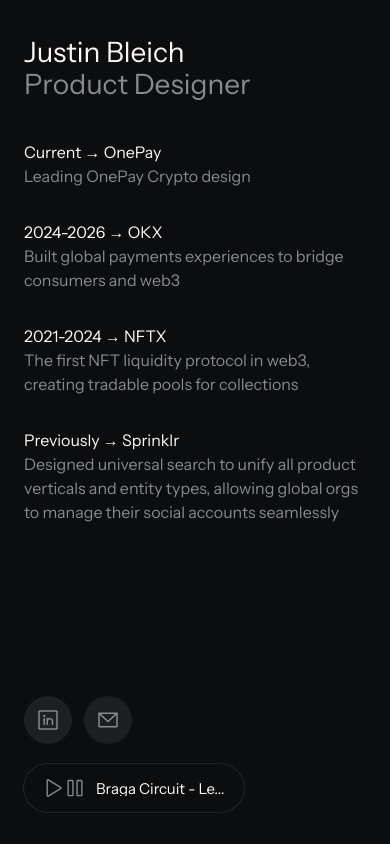
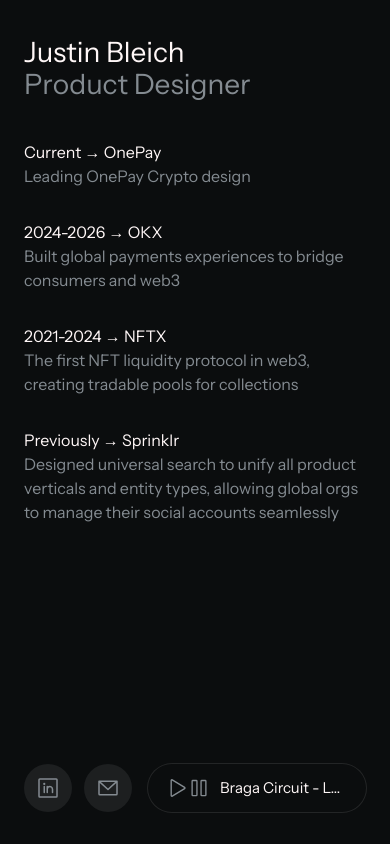
Before and after one commit to justinbleich/justinbleich-com, a React (Vite) app: page / in a window 390 px wide. Built offline with nearby package versions, Linux system fonts and the light colour scheme.

Commit message:
Fix mobile footer spacing

```diff
--- a/src/styles.css
+++ b/src/styles.css
@@ -26,7 +26,7 @@
 
 body {
   min-width: 320px;
-  min-height: 100vh;
+  min-height: 100svh;
   margin: 0;
   background: var(--background);
   color: var(--text);
@@ -203,7 +203,7 @@
   display: inline-flex;
   flex-shrink: 1;
   min-width: 0;
-  min-height: 48px;
+  height: 48px;
   align-items: center;
   gap: 10px;
   box-shadow: 0 0 0 1px color-mix(in srgb, var(--text) 10%, transparent);
@@ -211,7 +211,7 @@
   padding: 11px 19px 11px 17px;
   color: var(--text);
   font-size: 15px;
-  line-height: 1;
+  line-height: 20px;
   text-decoration: none;
   white-space: nowrap;
   transition:
@@ -230,9 +230,18 @@
 
 .player-icons {
   display: inline-flex;
+  flex-shrink: 0;
   align-items: center;
   gap: 1px;
   color: var(--muted);
+}
+
+.music-link > span:last-child {
+  min-width: 0;
+  overflow: hidden;
+  line-height: 20px;
+  text-overflow: ellipsis;
+  white-space: nowrap;
 }
 
 .music-link:hover .player-icons {
@@ -273,14 +282,11 @@
     max-width: 100%;
   }
 
-  .music-link > span:last-child {
-    overflow: hidden;
-    text-overflow: ellipsis;
-  }
 }
 
 @media (max-width: 560px) {
   .site-shell {
+    height: 100svh;
     padding: 36px 24px 32px;
     justify-content: space-between;
   }
@@ -295,12 +301,12 @@
   }
 
   .music-link {
-    min-height: 48px;
+    height: 48px;
     padding: 11px 19px 11px 17px;
   }
 }
 
-@media (max-width: 430px) {
+@media (max-width: 360px) {
   .footer {
     align-items: flex-start;
     flex-direction: column;
```
